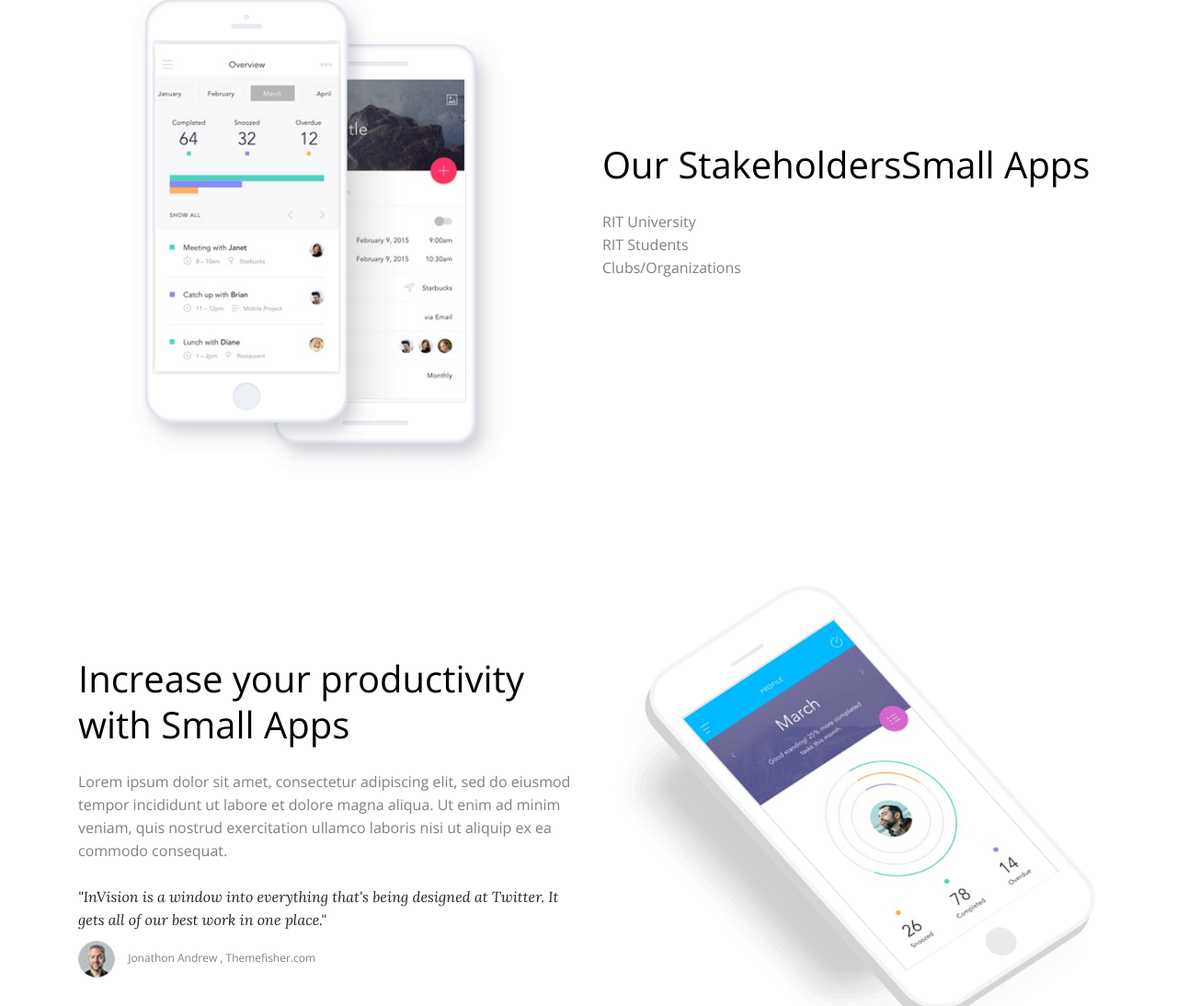
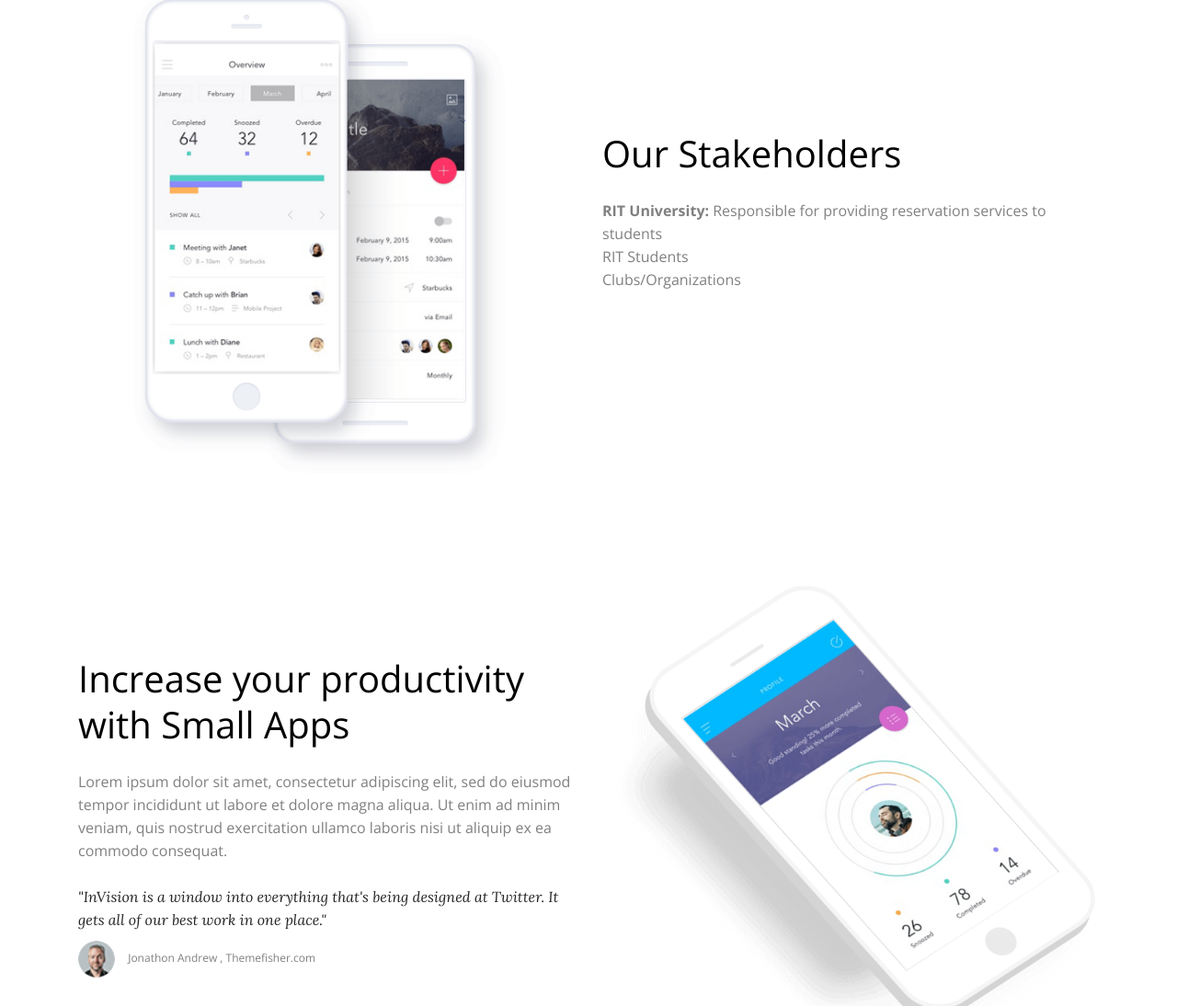
Before and after one commit to aadelegan/HCIN.620.01-Group-Project, a website: page index.html in a window 1280 px wide. Shown: the part 1020-2114 px from the top of the page at 92% size. Drawn offline with nearby package versions, Linux system fonts and the light colour scheme; some packages are replaced by stand-ins of ours.

Commit message:
Update index.html

```diff
--- a/index.html
+++ b/index.html
@@ -198,9 +198,10 @@ FACEBOOK: https://www.facebook.com/themefisher
 				<div class="feature-content">
 					<!-- Feature Title -->
 					<h2>Our Stakeholders<a
-							href="https://themefisher.com/products/small-apps-free-app-landing-page-template/">Small Apps</a></h2>
+					</a></h2>
 					<!-- Feature Description -->
-					<p class="desc">RIT University<br>
+					<p class="desc"><b>RIT University:</b>
+						Responsible for providing reservation services to students<br>
 						RIT Students<br>
 						Clubs/Organizations
 						</p>
```
